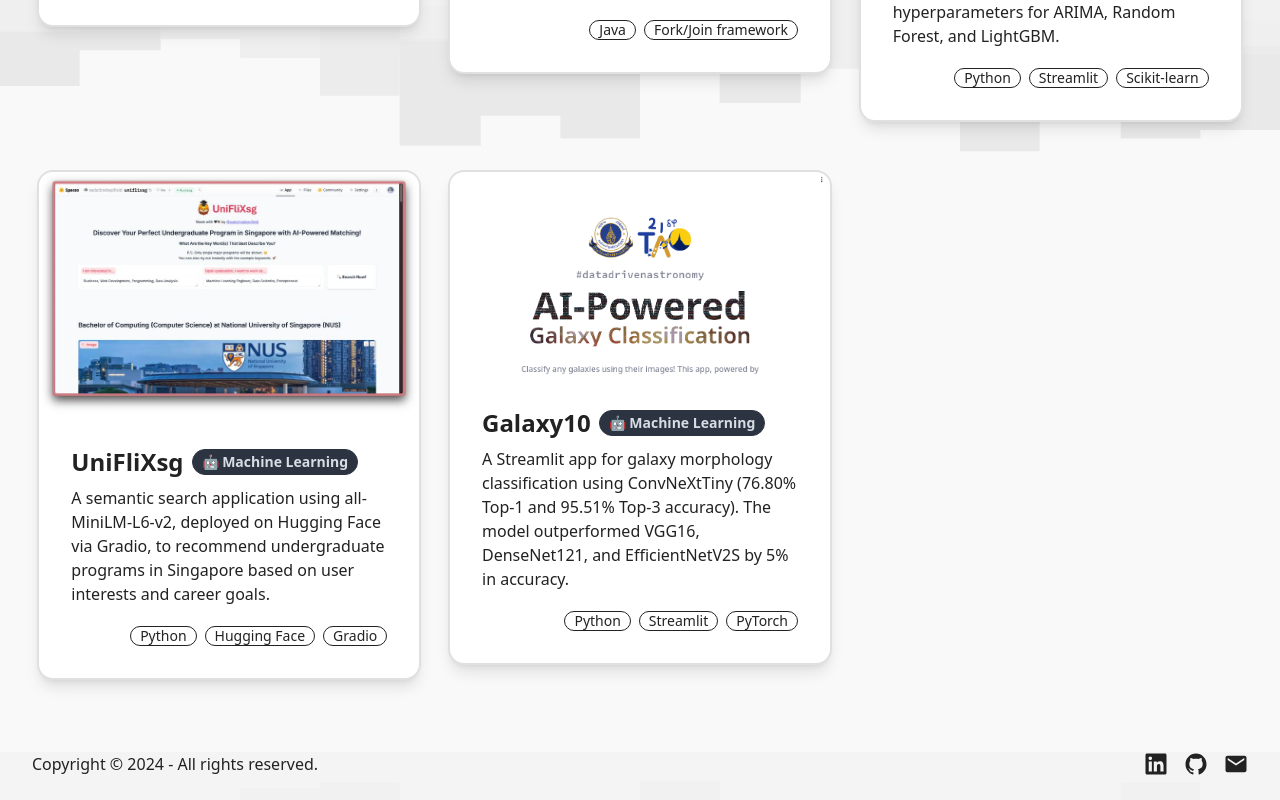
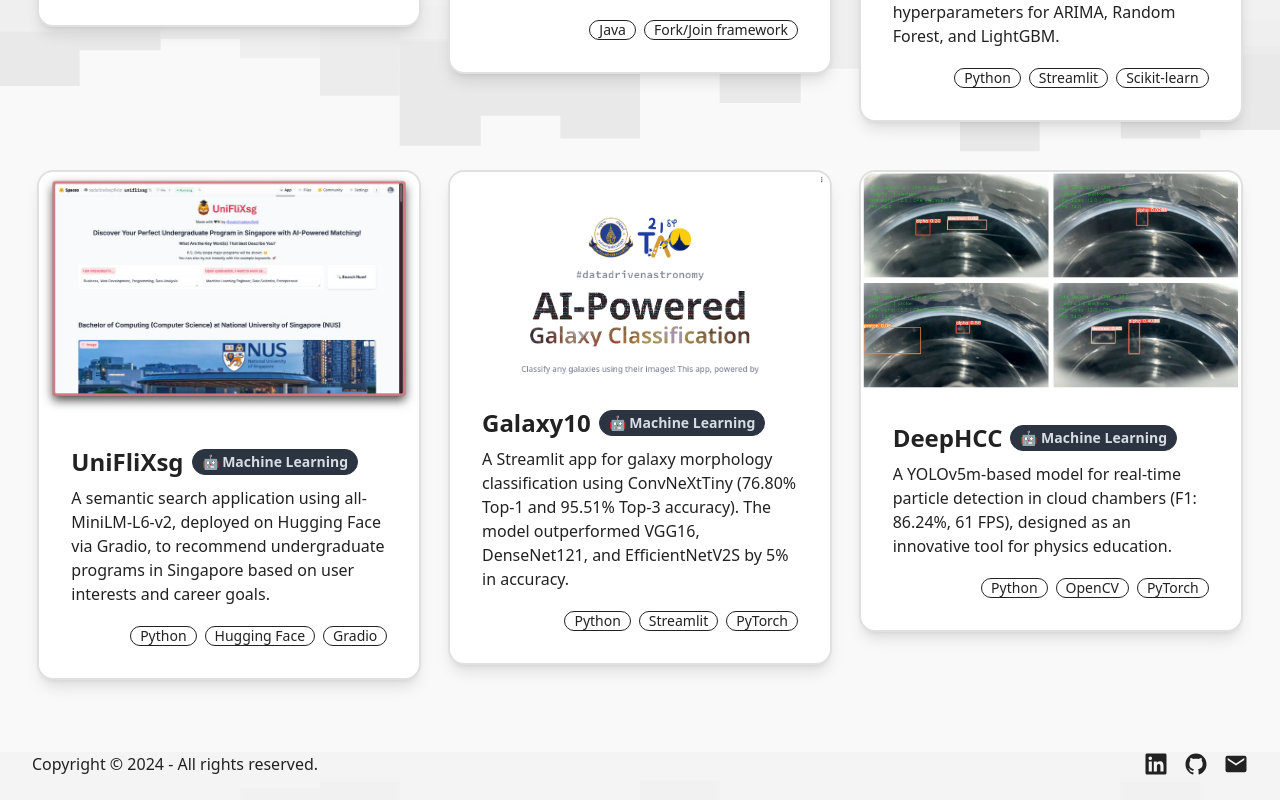
Before and after one commit to oadultradeepfield/phanuphats, a Next.js app: page / in a window 1280 px wide. Shown: the part 955-1755 px from the top of the page. Built offline with nearby package versions, Linux system fonts and the light colour scheme.

Commit message:
Add new project(s)

```diff
--- a/app/components/Projects.tsx
+++ b/app/components/Projects.tsx
@@ -54,6 +54,16 @@ const projects = [
     techStack: ["Python", "Streamlit", "PyTorch"],
     link: "https://tao21-galaxyclassification.streamlit.app/?embed_options=light_theme",
   },
+  {
+    imageUrl: "/deephcc.jpeg",
+    imageAlt: "DeepHCC",
+    title: "DeepHCC",
+    description:
+      "A YOLOv5m-based model for real-time particle detection in cloud chambers (F1: 86.24%, 61 FPS), designed as an innovative tool for physics education.",
+    category: "🤖 Machine Learning",
+    techStack: ["Python", "OpenCV", "PyTorch"],
+    link: "https://iopscience.iop.org/article/10.1088/1742-6596/2653/1/012007",
+  },
 ];
 
 const categories = [
```
Also changed, not shown: public/deephcc.jpeg (added).
